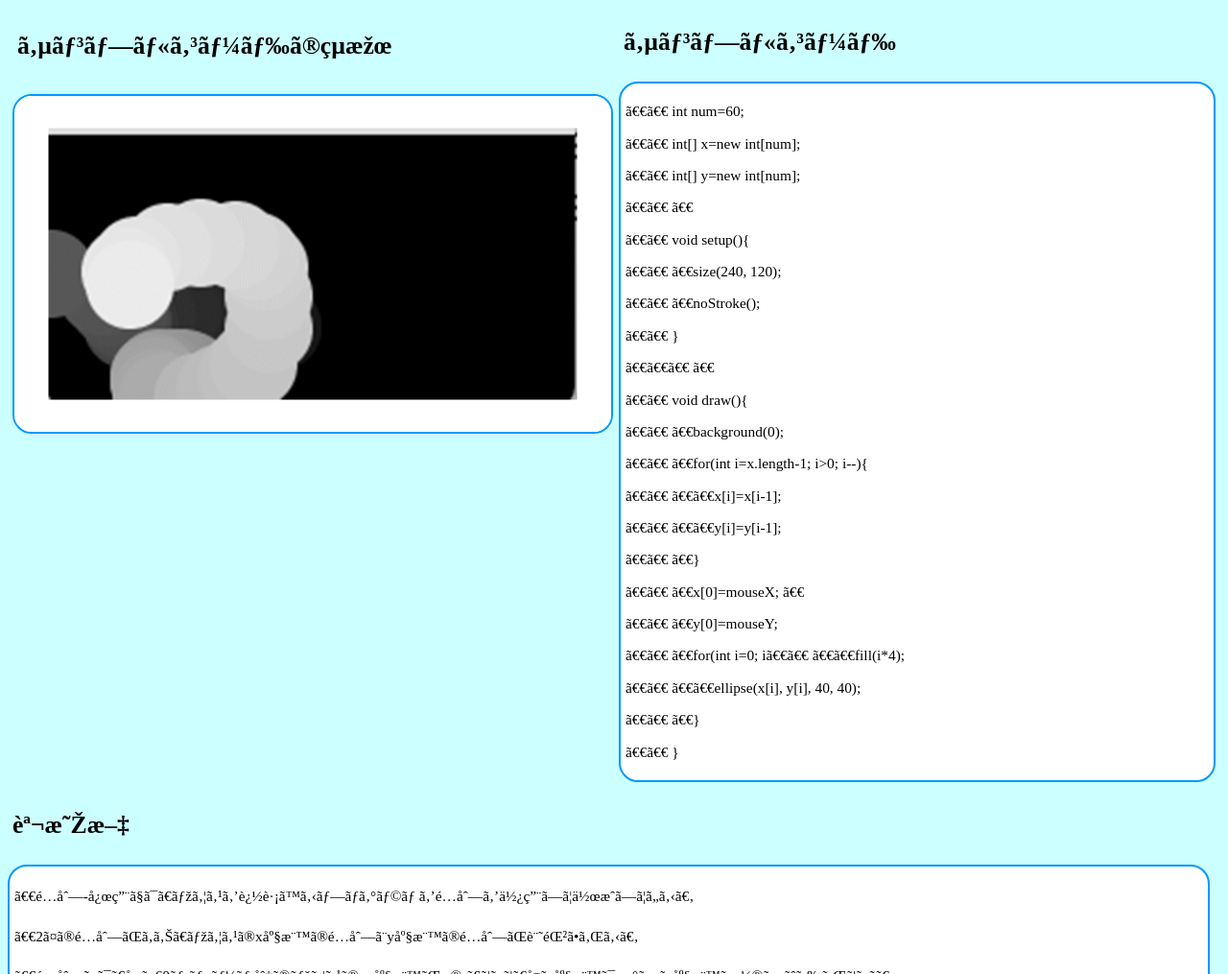
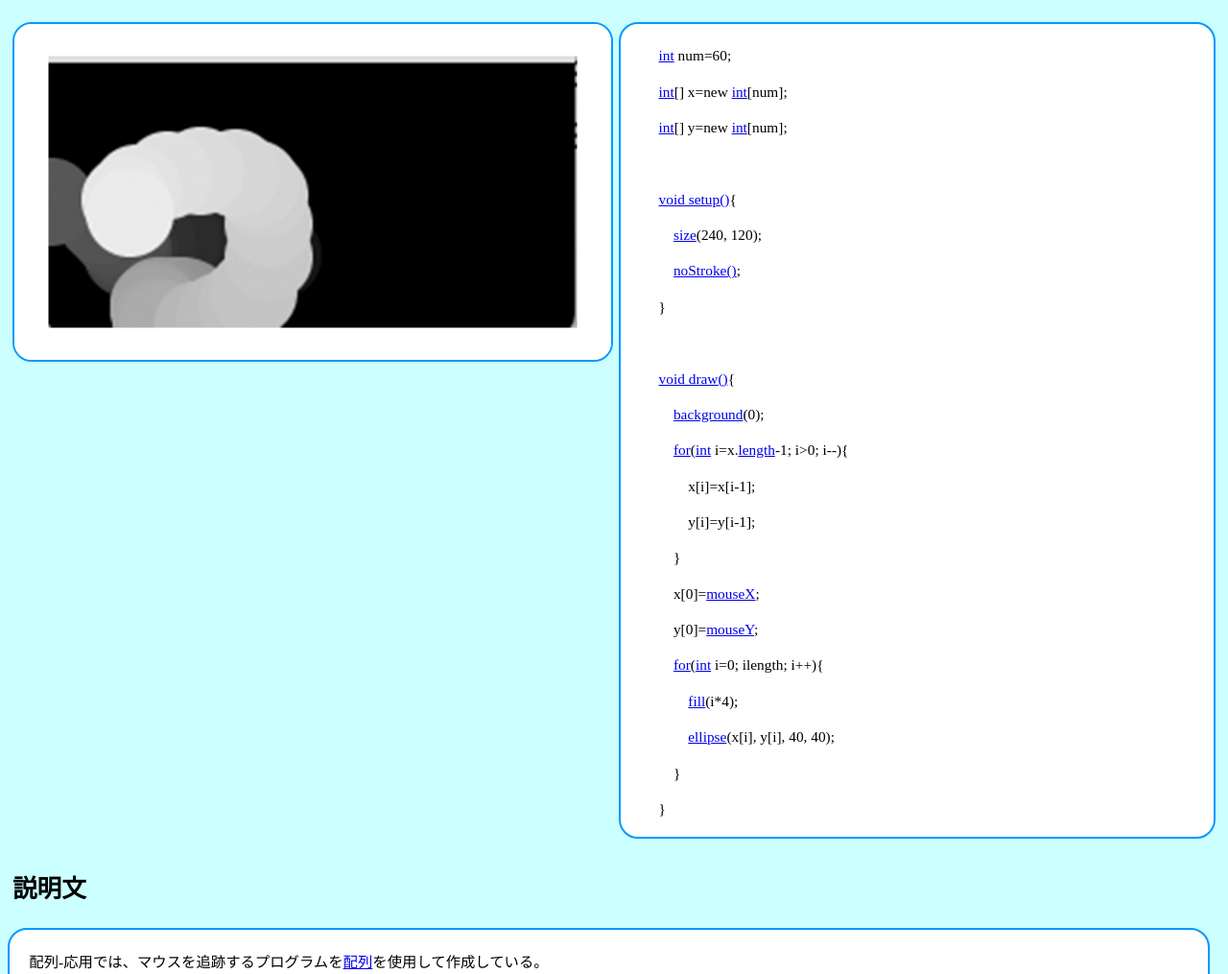
Before and after one commit to o-saringu/11-5, a plain HTML site: page index.html in a window 1280 px wide. Shown: the part 311-1326 px from the top of the page at 96% size. Drawn offline with Linux system fonts and the light colour scheme.

Commit message:
Update index.html

```diff
--- a/index.html
+++ b/index.html
@@ -1,7 +1,13 @@
-<!DOCTYPE html>
+<html lang="jp">
+
 <head>
-<meta charset="UTF=8">
-<link rel="stylesheet" href="style.css">
+  <meta charset="UTF-8">
+  <link rel="stylesheet" href="style.css">
+  <meta name="viewport" content="width=device-width, initial-scale=1.0">
+
+<link rel="preconnect" href="https://fonts.googleapis.com">
+<link rel="preconnect" href="https://fonts.gstatic.com" crossorigin>
+<link href="https://fonts.googleapis.com/css2?family=Bangers&family=M+PLUS+1p:wght@500&family=Oswald&display=swap" rel="stylesheet">
 </head>
 
 <body>
@@ -22,26 +28,26 @@
 	<div class="yoko1">
 	<div class="komidasi2"><p>サンプルコード</div>
 	<div class="code">
-		<p>　　	int num=60;
-		<p>　　	int[] x=new int[num];
-		<p>　　	int[] y=new int[num];
+		<p>　　	<a href="https://o-saringu.github.io/de-ta/"target="_blank" rel="noopener noreferrer" >int</a> num=60;
+		<p>　　	<a href="https://o-saringu.github.io/de-ta/"target="_blank" rel="noopener noreferrer" >int</a>[] x=new <a href="https://o-saringu.github.io/de-ta/"target="_blank" rel="noopener noreferrer" >int</a>[num];
+		<p>　　	<a href="https://o-saringu.github.io/de-ta/"target="_blank" rel="noopener noreferrer" >int</a>[] y=new <a href="https://o-saringu.github.io/de-ta/"target="_blank" rel="noopener noreferrer" >int</a>[num];
 		<p>
-		<p>　　	void setup(){
-		<p>　　	　size(240, 120);
-		<p>　　	　noStroke();
+		<p>　　	<a href="https://o-saringu.github.io/5-2/"target="_blank" rel="noopener noreferrer" >void setup()</a>{
+		<p>　　	　<a href="https://o-saringu.github.io/size/"target="_blank" rel="noopener noreferrer" >size</a>(240, 120);
+		<p>　　	　<a href="https://o-saringu.github.io/stroke/"target="_blank" rel="noopener noreferrer" >noStroke()</a>;
 		<p>　　	}
 		<p>
-		<p>　　	void draw(){
-		<p>　　	　background(0);
-		<p>　　	　for(int i=x.length-1; i>0; i--){
+		<p>　　	<a href="https://o-saringu.github.io/5-1/"target="_blank" rel="noopener noreferrer" >void draw()</a>{
+		<p>　　	　<a href="https://o-saringu.github.io/background/"target="_blank" rel="noopener noreferrer" >background</a>(0);
+		<p>　　	　<a href="https://o-saringu.github.io/4-5/"target="_blank" rel="noopener noreferrer" >for</a>(<a href="https://o-saringu.github.io/de-ta/"target="_blank" rel="noopener noreferrer" >int</a> i=x.<a href="https://o-saringu.github.io/11-4/"target="_blank" rel="noopener noreferrer" >length</a>-1; i>0; i--){
 		<p>　　	　　x[i]=x[i-1];
 		<p>　　	　　y[i]=y[i-1];
 		<p>　　	　}
-		<p>　　	　x[0]=mouseX;
-		<p>　　	　y[0]=mouseY;
-		<p>　　	　for(int i=0; i<x.length; i++){
-		<p>　　	　　fill(i*4);
-		<p>　　	　　ellipse(x[i], y[i], 40, 40);
+		<p>　　	　x[0]=<a href="https://o-saringu.github.io/5-3/"target="_blank" rel="noopener noreferrer" >mouseX</a>;
+		<p>　　	　y[0]=<a href="https://o-saringu.github.io/5-3/"target="_blank" rel="noopener noreferrer" >mouseY</a>;
+		<p>　　	　<a href="https://o-saringu.github.io/4-5/"target="_blank" rel="noopener noreferrer" >for</a>(<a href="https://o-saringu.github.io/de-ta/"target="_blank" rel="noopener noreferrer" >int</a> i=0; i<x.<a href="https://o-saringu.github.io/11-4/"target="_blank" rel="noopener noreferrer" >length</a>; i++){
+		<p>　　	　　<a href="https://o-saringu.github.io/fill/"target="_blank" rel="noopener noreferrer" >fill</a>(i*4);
+		<p>　　	　　<a href="https://o-saringu.github.io/ellipse/"target="_blank" rel="noopener noreferrer" >ellipse</a>(x[i], y[i], 40, 40);
 		<p>　　	　}
 		<p>　　	}
 	</div>
@@ -51,11 +57,11 @@
 
 <div class="komidasi3"><p>説明文</div>
 <div class="ep">
-	<p>　配列-応用では、マウスを追跡するプログラムを配列を使用して作成している。
+	<p>　配列-応用では、マウスを追跡するプログラムを<a href="https://o-saringu.github.io/hairetu/"target="_blank" rel="noopener noreferrer" >配列</a>を使用して作成している。
 	<p>　2つの配列があり、マウスのx座標の配列とy座標の配列が記録される。
 	<p>　配列には、常に60フレーム分のマウスのxy座標が残っていて、古い座標は新しい座標に置き換えられていく。
 	<p>　新しい座標を記録する前に、配列内の各要素を1つずつ前から後ろへずらすことで常に最初の要素を新座標の記録場所として確保している。
-	<p>　フレームごとに60個の座標を描いて、配列の動きを視覚化する。
+	<p>　フレームごとに60個の座標を描いて、<a href="https://o-saringu.github.io/hairetu/"target="_blank" rel="noopener noreferrer" >配列</a>の動きを視覚化する。
 </div>
 
 </body>
```
